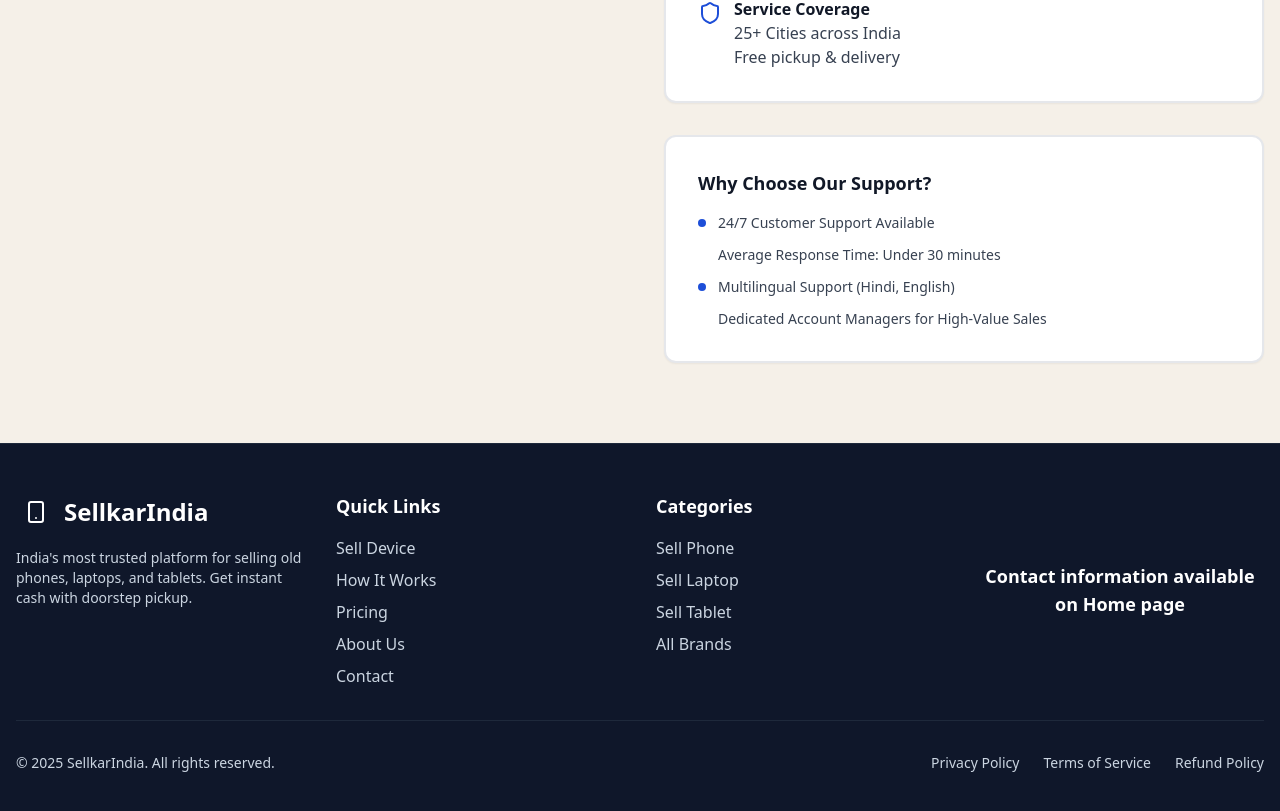
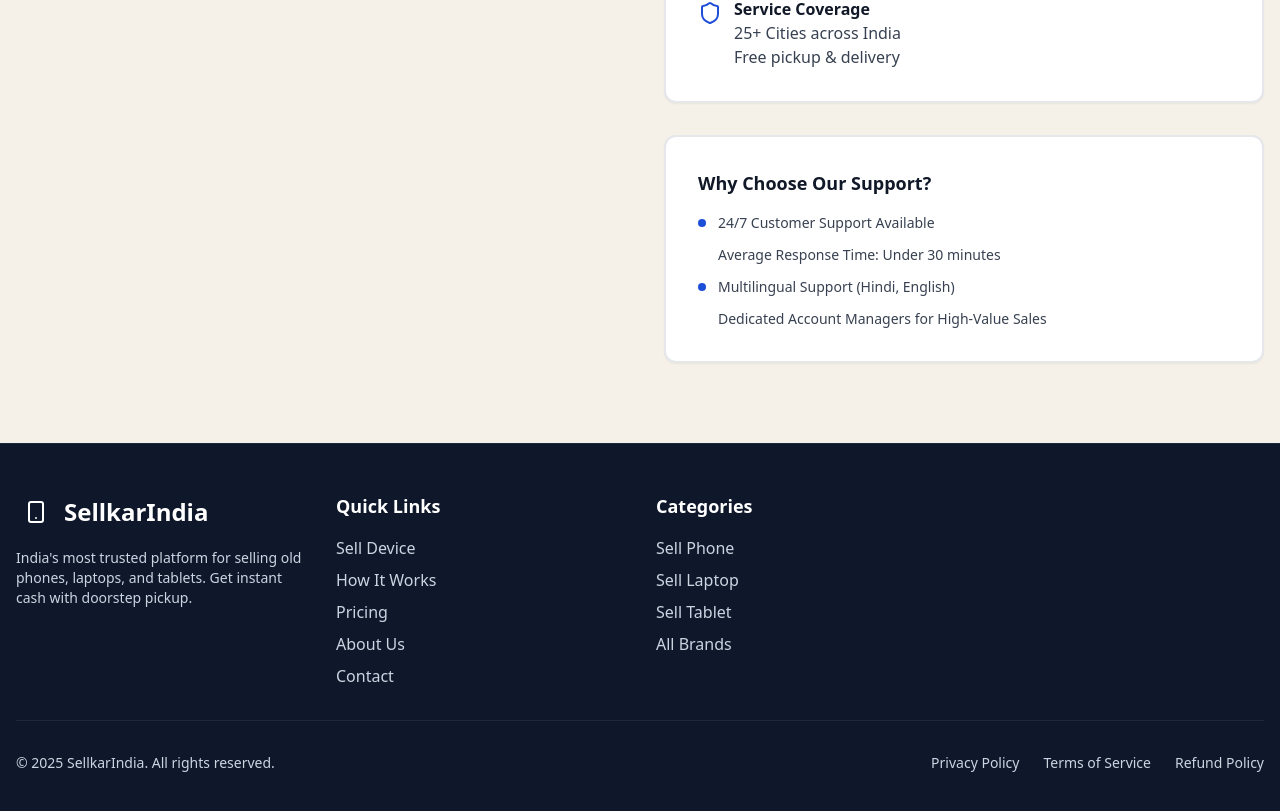
Before and after one commit to yasmeenyasmeen0507-oss/6-40pm-26-oct, a React (Vite) app: page / in a window 1280 px wide. Shown: the part 3867-4678 px from the top of the page. Built offline with nearby package versions, Linux system fonts and the light colour scheme; no server answers; the database is empty; the HTML template or start-up script is replaced by a standard one.

Commit message:
Remove contact information from Footer component

```diff
--- a/src/components/Footer.tsx
+++ b/src/components/Footer.tsx
@@ -84,7 +84,7 @@ const Footer = () => {
           {/* Fourth Column: Contact Us (Removed) */}
           <div className="flex items-center justify-center h-full">
                 <h3 className="text-white text-center font-bold text-lg">
-                    Contact information available on Home page
+
                 </h3>
             </div>
         </div>
```
